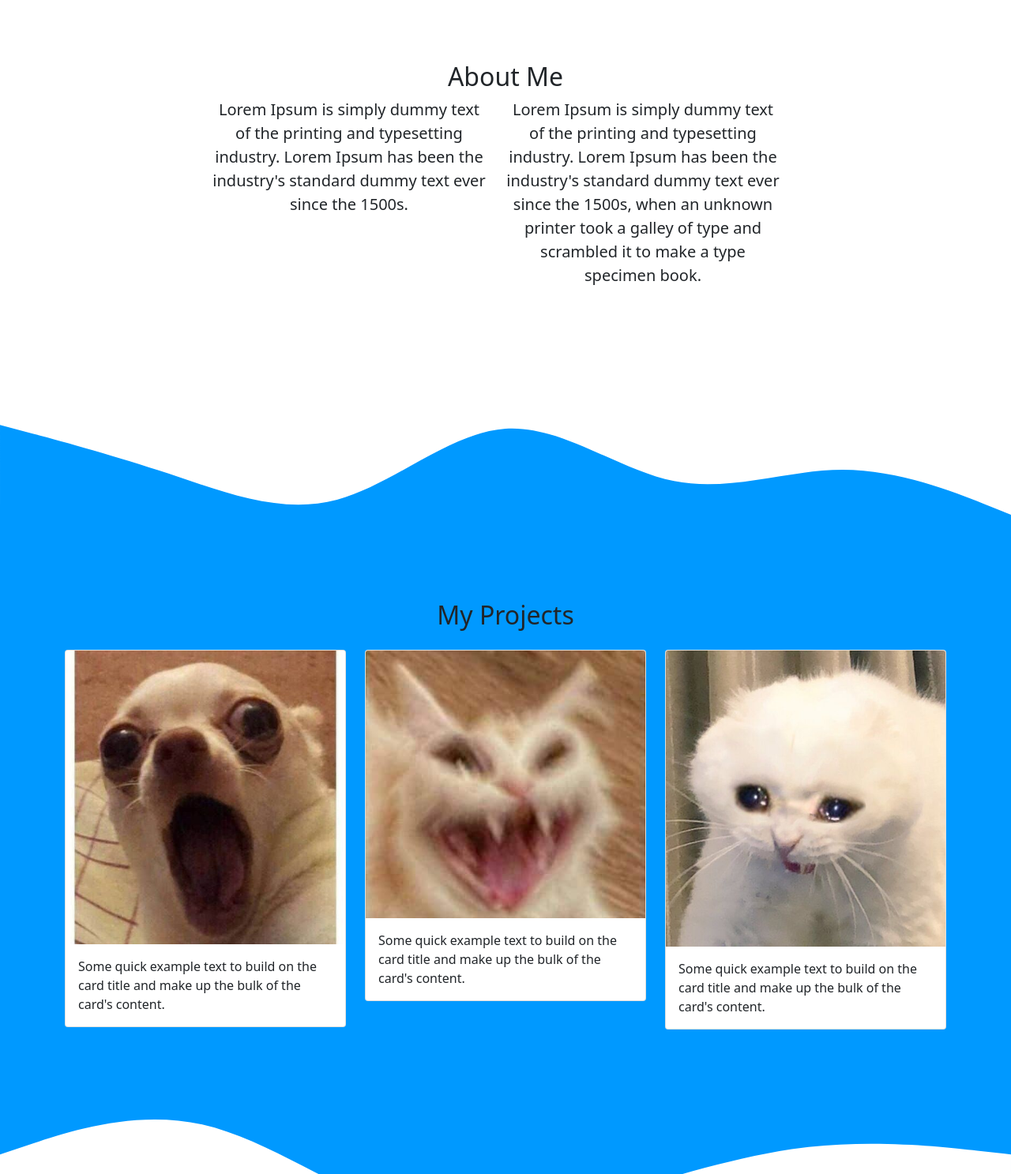
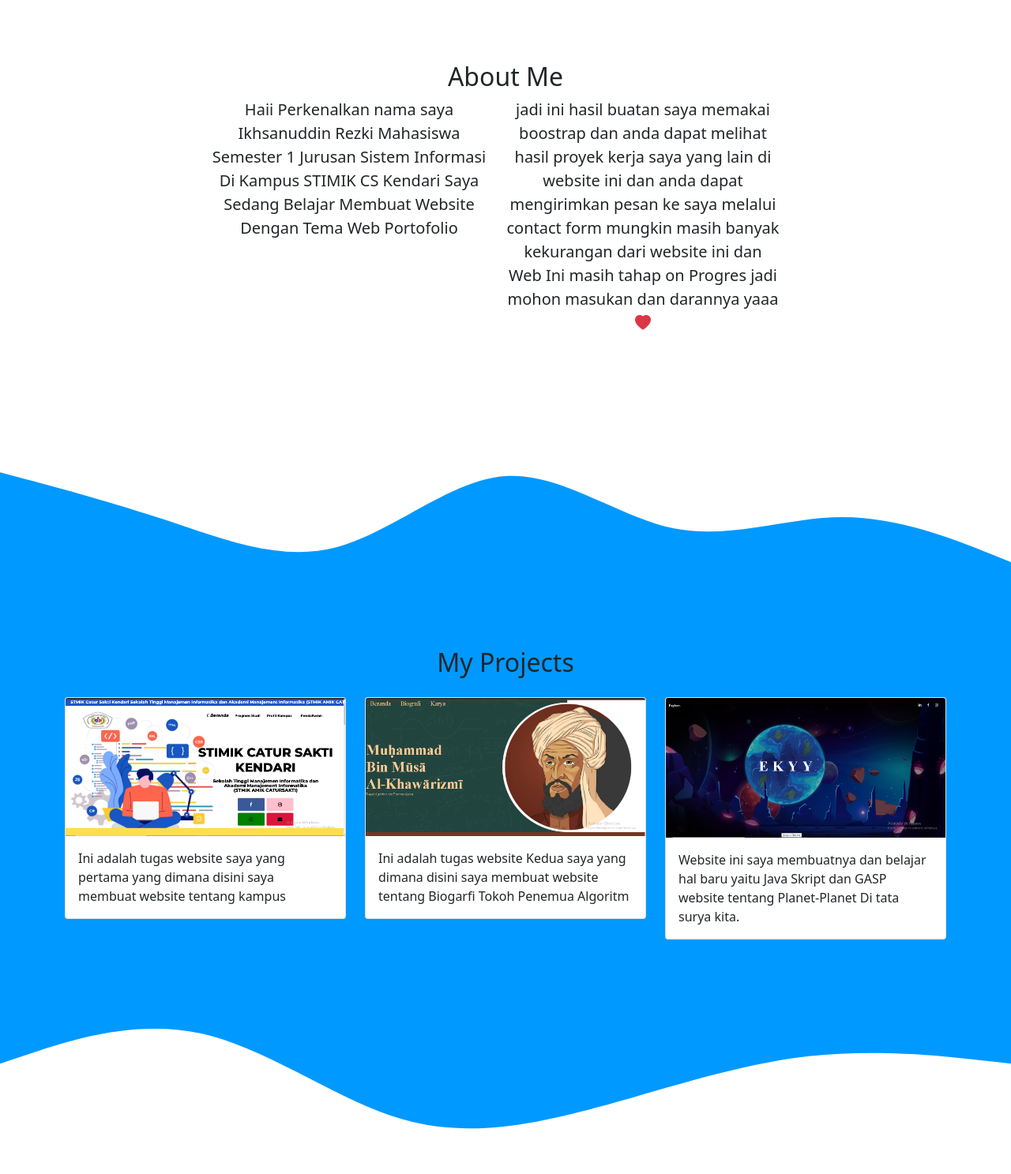
Before and after one commit to Rexzkyyy/Rexzkyyy.github.io, a plain HTML site: page index.html in a window 1280 px wide. Shown: the part 720-2207 px from the top of the page at 79% size. Drawn offline with nearby package versions, Linux system fonts and the light colour scheme.

Commit message:
memperbaiki error

```diff
--- a/index.html
+++ b/index.html
@@ -86,9 +86,9 @@
           <div class="col">
             <h2>About Me</h2>
           </div>
-          <div class="row justify-content-center fs-5 text-center">
-            <div class="col-md-4" data-aos="fade-right" data-aos-duration="1000"><p>Lorem Ipsum is simply dummy text of the printing and typesetting industry. Lorem Ipsum has been the industry's standard dummy text ever since the 1500s.</p></div>
-            <div class="col-md-4" data-aos="fade-left" data-aos-duration="1000" data-aos-delay="50"><p>Lorem Ipsum is simply dummy text of the printing and typesetting industry. Lorem Ipsum has been the industry's standard dummy text ever since the 1500s, when an unknown printer took a galley of type and scrambled it to make a type specimen book.</p></div>
+          <div class="row justify-content-center fs-5 text-justify">
+            <div class="col-md-4" data-aos="fade-right" data-aos-duration="1000"><p>Haii Perkenalkan nama saya Ikhsanuddin Rezki Mahasiswa Semester 1 Jurusan Sistem Informasi Di Kampus STIMIK CS Kendari Saya Sedang Belajar Membuat Website Dengan Tema Web Portofolio </p></div>
+            <div class="col-md-4" data-aos="fade-left" data-aos-duration="1000" data-aos-delay="50"><p>jadi ini hasil buatan saya memakai boostrap dan anda dapat melihat hasil proyek kerja saya yang lain di website ini dan anda dapat mengirimkan pesan ke saya melalui contact form  mungkin masih banyak kekurangan dari website ini dan Web Ini masih tahap on Progres jadi mohon masukan dan darannya yaaa <i class="bi bi-heart-fill text-danger"></i> </p></div>
 
           </div>
         </div>
@@ -111,25 +111,25 @@
           <div class="row">
             <div class="col-md-4 mb-3">
               <div class="card" data-aos="flip-left"  data-aos-duration="500">
-                <img src="img/i1.jpg" class="card-img-top" alt="gambar2">
+                <img src="img/G1.png" class="card-img-top" alt="gambar2">
                 <div class="card-body">
-                  <p class="card-text">Some quick example text to build on the card title and make up the bulk of the card's content.</p>
+                  <p class="card-text">Ini adalah tugas website saya yang pertama yang dimana disini saya membuat website tentang kampus</p>
                 </div>
               </div>
 
             </div><div class="col-md-4 mb-3">
               <div class="card" data-aos="flip-left"  data-aos-duration="500"  data-aos-delay="100">
-                <img src="img/i2.jpg" class="card-img-top" alt="gambar1">
+                <img src="img/G2.png" class="card-img-top" alt="gambar1">
                 <div class="card-body">
-                  <p class="card-text">Some quick example text to build on the card title and make up the bulk of the card's content.</p>
+                  <p class="card-text">Ini adalah tugas website Kedua  saya yang dimana disini saya membuat website tentang Biogarfi Tokoh Penemua Algoritm</p>
                 </div>
               </div>
 
             </div><div class="col-md-4 mb-3">
               <div class="card" data-aos="flip-left"  data-aos-duration="500"  data-aos-delay="200">
-                <img src="img/i4.jpg" class="card-img-top" alt="gambar3">
+                <img src="img/G3.png" class="card-img-top" alt="gambar3">
                 <div class="card-body">
-                  <p class="card-text">Some quick example text to build on the card title and make up the bulk of the card's content.</p>
+                  <p class="card-text">Website ini saya membuatnya dan belajar hal  baru yaitu  Java Skript dan GASP website tentang Planet-Planet Di tata surya kita.</p>
                 </div>
               </div>
 
@@ -210,7 +210,7 @@
       <script src="https://unpkg.com/aos@next/dist/aos.js"></script>
           <script>
             AOS.init({
-              once: true,
+
             });
           </script>
 
```
Also changed, not shown: img/G1.png (added), img/G2.png (added), img/G3.png (added).
